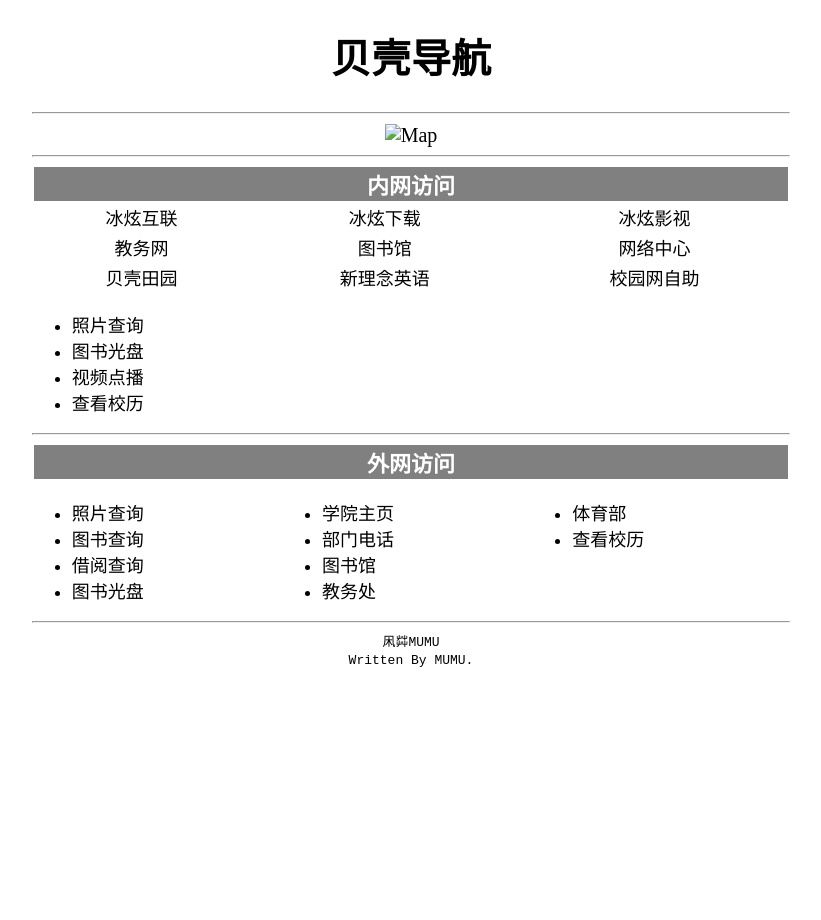
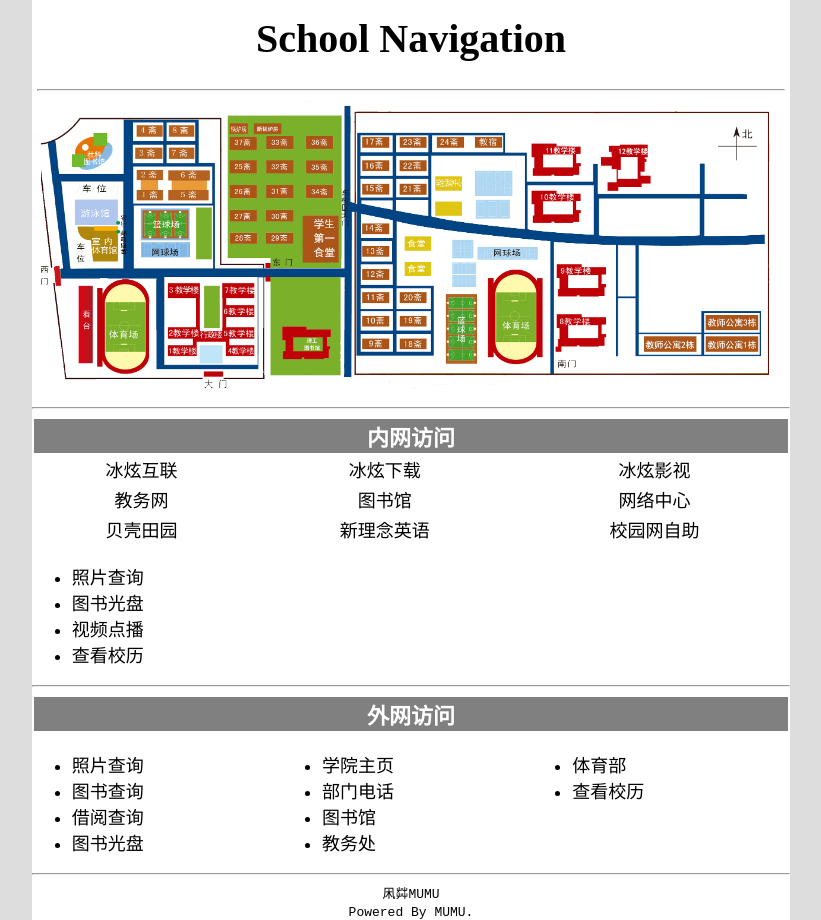
Before and after one commit to Airmole/MUMU-s-Web-Page, a plain HTML site: page SchoolNav.html in a window 1280 px wide. Shown: the whole page, without its empty margins (229-1050 px from the left). Before the commit the page ends 800 px from the top, so only its background shows below. Drawn offline with Linux system fonts and the light colour scheme.

Commit message:
美化School Nav
美化School Nav.更名为SchoolNavigation ;添加了SchoolMap

```diff
--- a/SchoolNav.html
+++ b/SchoolNav.html
@@ -2,12 +2,16 @@
 <html>
 <head>
 <meta charset="utf-8">
-    <title>贝壳导航</title>
+    <title>School Navigation</title>
     <style type="text/css" media="screen">
+    body{
+        background-color:#DDD;
+    }
     #range{
+        background-color:white;
         width:60%;
         text-align:center;
-        margin:0 auto;
+        margin: -25px auto;
     }
     #table{
         width:100%;
@@ -27,10 +31,10 @@
 </head>
 <body>
 <div id="range">   <!--整个页面显示内容的范围-->
-<div style="font-family:华文楷体;color:black;font-size: 20px;">
-    <h1>贝壳导航</h1>
+<div style="font-family:华文楷体;color:black;font-size: 20px;padding:5px ">
+    <h1>School Navigation</h1>
     <hr>
-    <img src="H:\PictureWork\PictureMaker\2014学院平面图（留存）\学院平面图.jpg" alt="Map" width="100%" height="auto ">
+    <img src="./image/schoolmap.jpg" alt="Map" width="99%" height="auto ">
 </div>
 <hr>
 <!--内网部分-->
@@ -108,7 +112,7 @@
 </div>
 <hr />
 <code>凩茻MUMU</code><br>
-<code>Written By MUMU.</code>
+<code>Powered By MUMU.</code>
 </div>
 </body>
 </html>
```
Also changed, not shown: image/schoolmap.jpg (added).
